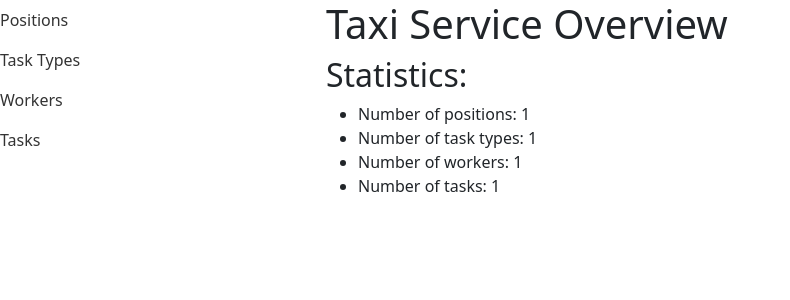
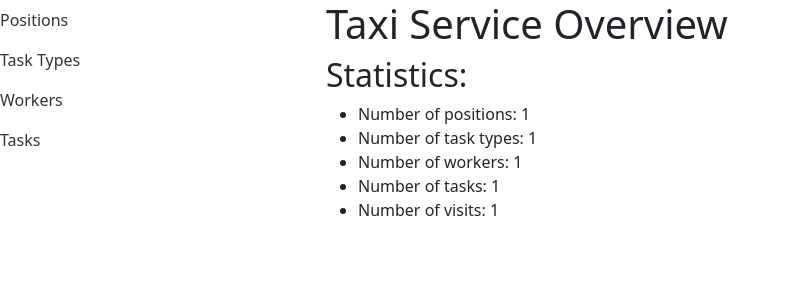
Before and after one commit to yossosh/IT-Company-Task-Manager, a Django app: template templates/manager/home.html in a window 1280 px wide. Shown: the top 300 px of the page, without its empty margins (0-790 px from the left). Run offline with Django 5.2, Linux system fonts and the light colour scheme; the template is opened without the code that fills it: most values are stand-ins (such as "Sample title", 1, 10 or a date in 2020).

Commit message:
add a visit counter on the home screen

```diff
--- a/manager/views.py
+++ b/manager/views.py
@@ -7,6 +7,9 @@ from manager.models import Position, TaskType, Worker, Task
 def home(request):
     """View function for the home page of the site."""
 
+    num_visits = request.session.get("num_visits", 0)
+    request.session["num_visits"] = num_visits + 1
+
     return render(
         request,
         "manager/home.html",
@@ -15,6 +18,7 @@ def home(request):
             "num_positions": Position.objects.count(),
             "num_tasks": Task.objects.count(),
             "num_task_types": TaskType.objects.count(),
+            "num_visits": num_visits,
         },
     )
 
--- a/templates/manager/home.html
+++ b/templates/manager/home.html
@@ -8,5 +8,6 @@
     <li>Number of task types: {{ num_task_types }}</li>
     <li>Number of workers: {{ num_workers }}</li>
     <li>Number of tasks: {{ num_tasks }}</li>
+    <li>Number of visits: {{ num_visits }}</li>
   </ul>
 {% endblock %}
```
